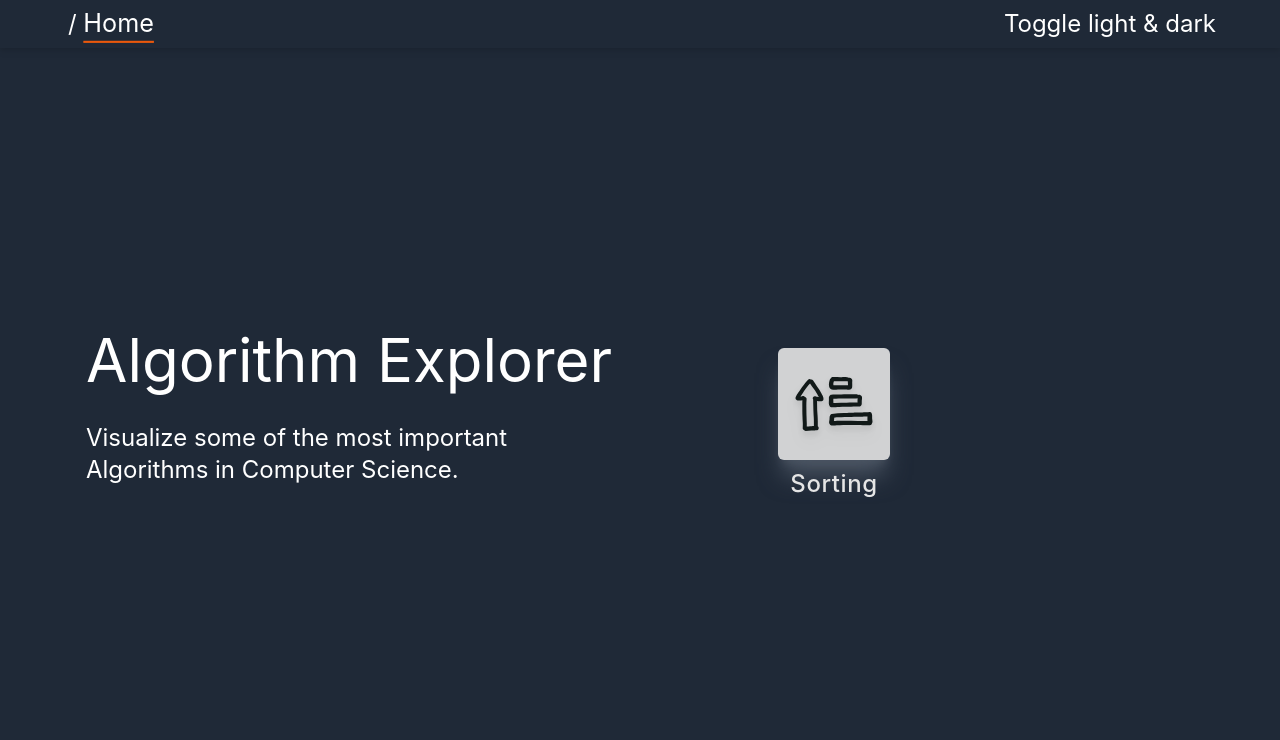
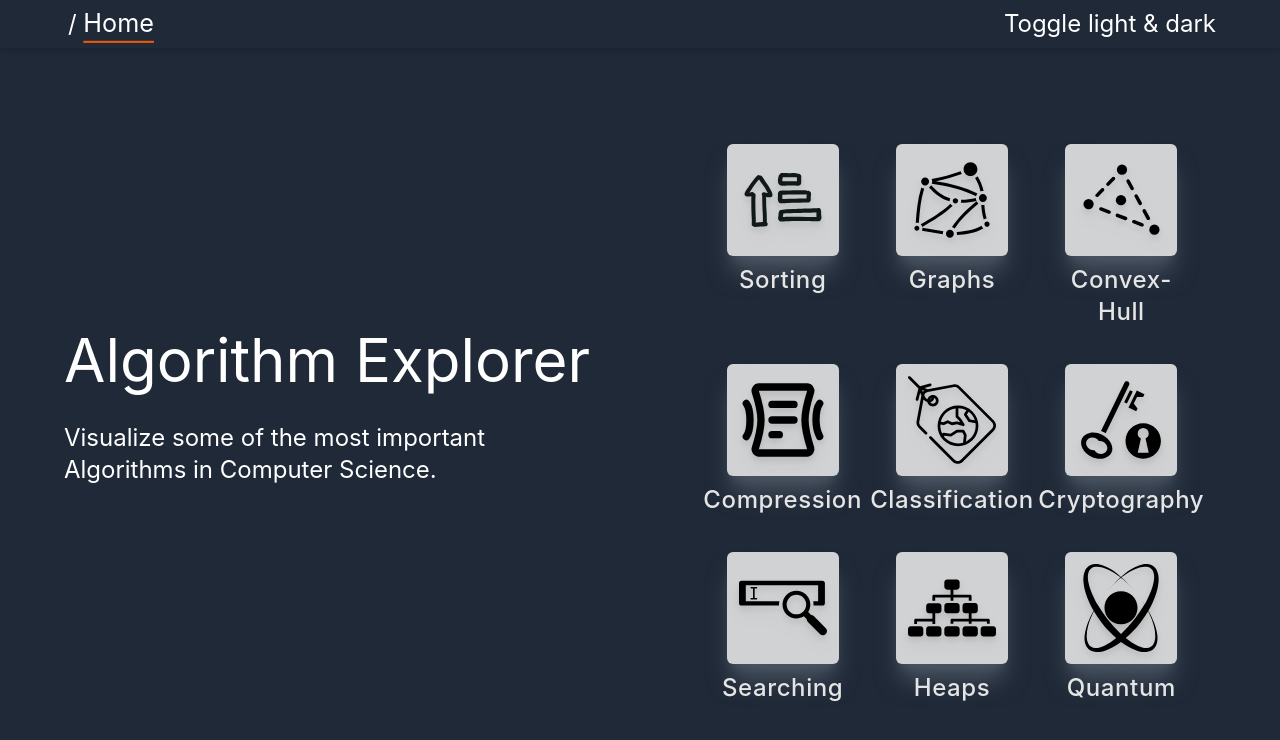
Before and after one commit to ManuelLerchner/algorithm-explorer, a React (Create React App) app: page / in a window 1280 px wide. Shown: the top 740 px of the page. Built offline with nearby package versions, Linux system fonts and the light colour scheme.

Commit message:
add test-data

```diff
--- a/src/App.tsx
+++ b/src/App.tsx
@@ -22,7 +22,7 @@ function App() {
       <div className="bg-neutral-100 dark:bg-gray-800 flex flex-col h-screen overflow-y-auto transition-colors duration-500 overflow-x-hidden">
         <NavBar toggleIsDark={toggleIsDark} />
 
-        <AnimatePresence exitBeforeEnter>
+        <AnimatePresence exitBeforeEnter >
           <Routes location={location} key={location.pathname}>
             <Route path="/" element={<StartPage />}></Route>
             <Route
--- a/src/components/NavBar.tsx
+++ b/src/components/NavBar.tsx
@@ -14,7 +14,13 @@ function NavBar({ toggleIsDark }: { toggleIsDark: () => void }) {
   }
 
   function formatBreadcrumbs(crumb: string) {
-    return crumb.charAt(0).toUpperCase() + crumb.slice(1);
+    let words = crumb.split("-");
+
+    return words
+      .map((word) => {
+        return word.charAt(0).toUpperCase() + word.slice(1);
+      })
+      .join("-");
   }
 
   return (
--- a/src/data/AlgorithmsStructure.ts
+++ b/src/data/AlgorithmsStructure.ts
@@ -1,12 +1,3 @@
-// <AlgorithmCategory name="Graphs" Icon={graphIcon} url="/" />
-// <AlgorithmCategory name="Convex Hull" Icon={convexHullIcon} url="/" />
-// <AlgorithmCategory name="Compression" Icon={compressionIcon} url="/" />
-// <AlgorithmCategory name="Classification" Icon={classificationIcon} url="/" />
-// <AlgorithmCategory name="Cryptography" Icon={cryptographyIcon} url="/" />
-// <AlgorithmCategory name="Searching" Icon={searchingIcon} url="/" />
-// <AlgorithmCategory name="Heaps" Icon={heapsIcon} url="/" />
-// <AlgorithmCategory name="Quantum" Icon={quantumIcon} url="/" />
-
 import { ReactComponent as sortIcon } from "../assets/sort-icon.svg";
 import { ReactComponent as graphIcon } from "../assets/graph-icon.svg";
 import { ReactComponent as convexHullIcon } from "../assets/convex-hull-icon.svg";
@@ -16,8 +7,11 @@ import { ReactComponent as cryptographyIcon } from "../assets/cryptography-icon.
 import { ReactComponent as searchingIcon } from "../assets/searching-icon.svg";
 import { ReactComponent as heapsIcon } from "../assets/heaps-icon.svg";
 import { ReactComponent as quantumIcon } from "../assets/quantum-icon.svg";
+import { AlgorithmCategory } from "../model/AlgorithmCategory";
 
-export const Algorithms = [
+//Temportary algorithm placeholders
+
+export const AlgorithmCategories: AlgorithmCategory[] = [
   {
     category: "Sorting",
     description:
@@ -42,4 +36,257 @@ export const Algorithms = [
       },
     ],
   },
+  {
+    category: "Graphs",
+    description:
+      "Graphs are a data structure that are used to represent a set of nodes and edges between them. There exist many different algorithms each of them with their set of strengths and weaknesses.",
+    url: "/graphs",
+    icon: graphIcon,
+    implementations: [
+      {
+        name: "Breadth First Search",
+        url: "/graphs/breadth-first-search",
+        icon: graphIcon,
+      },
+      {
+        name: "Depth First Search",
+        url: "/graphs/depth-first-search",
+        icon: graphIcon,
+      },
+      {
+        name: "Dijkstra's Algorithm",
+        url: "/graphs/dijkstras-algorithm",
+        icon: graphIcon,
+      },
+      {
+        name: "Floyd Warshall Algorithm",
+        url: "/graphs/floyd-warshall-algorithm",
+        icon: graphIcon,
+      },
+      {
+        name: "Prim's Algorithm",
+        url: "/graphs/prims-algorithm",
+        icon: graphIcon,
+      },
+      {
+        name: "Kruskal's Algorithm",
+        url: "/graphs/kruskals-algorithm",
+        icon: graphIcon,
+      },
+    ],
+  },
+  {
+    category: "Convex-Hull",
+    description:
+      "Convex hull is a data structure that is used to represent a set of points that are in a convex shape. There exist many different algorithms each of them with their set of strengths and weaknesses.",
+    url: "/convex-hull",
+    icon: convexHullIcon,
+    implementations: [
+      {
+        name: "Graham Scan",
+        url: "/convex-hull/graham-scan",
+        icon: convexHullIcon,
+      },
+      {
+        name: "Jarvis March",
+        url: "/convex-hull/jarvis-march",
+        icon: convexHullIcon,
+      },
+      {
+        name: "Monotone Chain",
+        url: "/convex-hull/monotone-chain",
+        icon: convexHullIcon,
+      },
+    ],
+  },
+  {
+    category: "Compression",
+    description:
+      "Compression is a data structure that is used to represent a set of items that are compressed into a smaller set of items. There exist many different algorithms each of them with their set of strengths and weaknesses.",
+    url: "/compression",
+    icon: compressionIcon,
+    implementations: [
+      {
+        name: "LZW",
+        url: "/compression/lzw",
+        icon: compressionIcon,
+      },
+      {
+        name: "Huffman",
+        url: "/compression/huffman",
+        icon: compressionIcon,
+      },
+      {
+        name: "LZ77",
+        url: "/compression/lz77",
+        icon: compressionIcon,
+      },
+    ],
+  },
+  {
+    category: "Classification",
+    description:
+      "Classification is a data structure that is used to represent a set of items that are classified into a set of categories. There exist many different algorithms each of them with their set of strengths and weaknesses.",
+    url: "/classification",
+    icon: classificationIcon,
+    implementations: [
+      {
+        name: "K-Nearest Neighbors",
+        url: "/classification/k-nearest-neighbors",
+        icon: classificationIcon,
+      },
+      {
+        name: "Naive Bayes",
+        url: "/classification/naive-bayes",
+        icon: classificationIcon,
+      },
+      {
+        name: "Decision Trees",
+        url: "/classification/decision-trees",
+        icon: classificationIcon,
+      },
+      {
+        name: "Random Forest",
+        url: "/classification/random-forest",
+        icon: classificationIcon,
+      },
+    ],
+  },
+  {
+    category: "Cryptography",
+    description:
+      "Cryptography is a data structure that is used to represent a set of items that are encrypted or decrypted. There exist many different algorithms each of them with their set of strengths and weaknesses.",
+    url: "/cryptography",
+    icon: cryptographyIcon,
+
+    implementations: [
+      {
+        name: "RSA",
+        url: "/cryptography/rsa",
+        icon: cryptographyIcon,
+      },
+      {
+        name: "ElGamal",
+        url: "/cryptography/elgamal",
+        icon: cryptographyIcon,
+      },
+      {
+        name: "Diffie-Hellman",
+        url: "/cryptography/diffie-hellman",
+        icon: cryptographyIcon,
+      },
+      {
+        name: "Blowfish",
+        url: "/cryptography/blowfish",
+        icon: cryptographyIcon,
+      },
+      {
+        name: "AES",
+        url: "/cryptography/aes",
+        icon: cryptographyIcon,
+      },
+      {
+        name: "DES",
+        url: "/cryptography/des",
+        icon: cryptographyIcon,
+      },
+      {
+        name: "Triple DES",
+        url: "/cryptography/triple-des",
+        icon: cryptographyIcon,
+      },
+      {
+        name: "Rabbit",
+        url: "/cryptography/rabbit",
+        icon: cryptographyIcon,
+      },
+      {
+        name: "RC5",
+        url: "/cryptography/rc4",
+        icon: cryptographyIcon,
+      },
+    ],
+  },
+  {
+    category: "Searching",
+    description:
+      "Searching is a data structure that is used to represent a set of items that are searched for. There exist many different algorithms each of them with their set of strengths and weaknesses.",
+    url: "/searching",
+    icon: searchingIcon,
+    implementations: [
+      {
+        name: "Binary Search",
+        url: "/searching/binary-search",
+        icon: searchingIcon,
+      },
+      {
+        name: "Interpolation Search",
+        url: "/searching/interpolation-search",
+        icon: searchingIcon,
+      },
+      {
+        name: "Quick-Search",
+        url: "/searching/quick-search",
+        icon: searchingIcon,
+      },
+      {
+        name: "Jump Search",
+        url: "/searching/jump-search",
+        icon: searchingIcon,
+      },
+      {
+        name: "Binary Search Tree",
+        url: "/searching/binary-search-tree",
+        icon: searchingIcon,
+      },
+      {
+        name: "AVL Tree",
+        url: "/searching/avl-tree",
+        icon: searchingIcon,
+      },
+    ],
+  },
+  {
+    category: "Heaps",
+    description:
+      "Heaps is a data structure that is used to represent a set of items that are stored in a heap. There exist many different algorithms each of them with their set of strengths and weaknesses.",
+    url: "/heaps",
+    icon: heapsIcon,
+    implementations: [
+      {
+        name: "Binary Heap",
+        url: "/heaps/binary-heap",
+        icon: heapsIcon,
+      },
+      {
+        name: "Fibonacci Heap",
+        url: "/heaps/fibonacci-heap",
+        icon: heapsIcon,
+      },
+      {
+        name: "Leftist Heap",
+        url: "/heaps/leftist-heap",
+        icon: heapsIcon,
+      },
+      {
+        name: "Binary Search Tree",
+        url: "/heaps/binary-search-tree",
+        icon: heapsIcon,
+      },
+    ],
+  },
+  {
+    category: "Quantum",
+    description:
+      "Quantum is a data structure that is used to represent a set of items that are stored in a quantum. There exist many different algorithms each of them with their set of strengths and weaknesses.",
+    url: "/quantum",
+    icon: quantumIcon,
+    implementations: [
+      {
+        name: "QFT",
+        url: "/quantum/qft",
+        icon: quantumIcon,
+      },
+    ],
+  },
 ];
--- /dev/null
+++ b/src/model/Algorithm.ts
@@ -0,0 +1,5 @@
+export interface Algorithm {
+  name: string;
+  url: string;
+  icon: React.FunctionComponent<React.SVGProps<SVGSVGElement>>;
+}
--- /dev/null
+++ b/src/model/AlgorithmCategory.ts
@@ -0,0 +1,9 @@
+import { Algorithm } from "./Algorithm";
+
+export interface AlgorithmCategory {
+  category: string;
+  description: string;
+  url: string;
+  icon: React.FunctionComponent<React.SVGProps<SVGSVGElement>>;
+  implementations: Algorithm[];
+}
--- a/src/pages/CategoryPage.tsx
+++ b/src/pages/CategoryPage.tsx
@@ -1,6 +1,6 @@
 import { useParams } from "react-router-dom";
 import AlgorithmCategory from "../components/NavigationButton";
-import { Algorithms } from "../data/AlgorithmsStructure";
+import { AlgorithmCategories } from "../data/AlgorithmsStructure";
 import AlgorithmCategoryNotFound from "./error/AlgorithmCategoryNotFound";
 import { motion } from "framer-motion";
 import { pageVariant } from "./transitionProperties";
@@ -10,7 +10,7 @@ function CategoryPage() {
 
   const algorithmCategory = params.algorithmCategory;
 
-  const algorithmExists = Algorithms.some(
+  const algorithmExists = AlgorithmCategories.some(
     (algorithm) => algorithm.category.toLowerCase() === algorithmCategory
   );
 
@@ -18,7 +18,7 @@ function CategoryPage() {
     return <AlgorithmCategoryNotFound />;
   }
 
-  const algorithm = Algorithms.find(
+  const algorithm = AlgorithmCategories.find(
     (algorithm) => algorithm.category.toLowerCase() === algorithmCategory
   )!;
 
--- a/src/pages/StartPage.tsx
+++ b/src/pages/StartPage.tsx
@@ -1,4 +1,4 @@
-import { Algorithms } from "../data/AlgorithmsStructure";
+import { AlgorithmCategories } from "../data/AlgorithmsStructure";
 
 import AlgorithmCategory from "../components/NavigationButton";
 import { motion } from "framer-motion";
@@ -24,7 +24,7 @@ function StartPage() {
           </h2>
         </div>
         <div className="grid-cols-2 sm:grid-cols-3 grid gap-7 grid-flow-row-dense m-6 items-start ">
-          {Algorithms.map((algorithmType, i) => (
+          {AlgorithmCategories.map((algorithmType, i) => (
             <AlgorithmCategory
               key={i}
               name={algorithmType.category}
```
